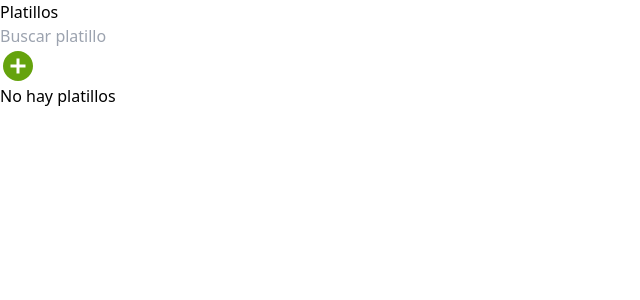
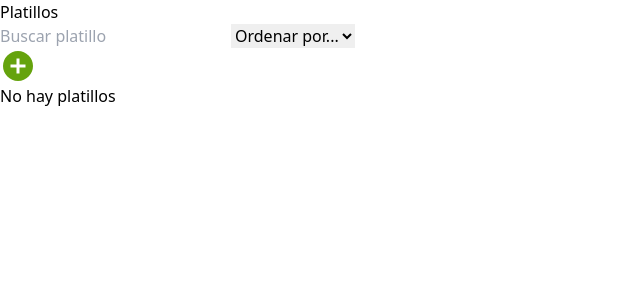
Before and after one commit to MAngelesGB/react-formulario, a React (Vite) app: page / in a window 1280 px wide. Shown: the top 300 px of the page, without its empty margins (0-640 px from the left). Built offline with nearby package versions, Linux system fonts and the light colour scheme.

Commit message:
Try to sort

```diff
--- a/src/App.jsx
+++ b/src/App.jsx
@@ -1,6 +1,7 @@
 import { useState } from 'react'
 import { PlatilloForm } from './components/PlatilloForm'
 import { PlatilloList } from './components/PlatilloList'
+
 function App() {
   const [dishes, setDishes] = useState([]) //Array de platillos
   const [isFormVisible, setIsFormVisible] = useState(false);
@@ -14,8 +15,6 @@ function App() {
     personas: '1'
   })
   const [filter, setFilter] = useState('');
-
-
 
   const handleInputChange = (e) => {
     const { name, value, type, checked } = e.target;
@@ -63,7 +62,6 @@ function App() {
     resetForm();
   }
 
-
   const handleUpdate = (filteredIndex) => {
     const originalIndex = dishes.findIndex(dish => dish === filteredDishes[filteredIndex]);
     setIsFormVisible(true);
@@ -76,7 +74,6 @@ function App() {
     newDishes.splice(originalIndex, 1);
     setDishes(newDishes);
   };
-
 
   const resetForm = () => {
     setForm({
@@ -114,6 +111,21 @@ function App() {
 
   const filteredDishes = filterDishes(dishes, filter);
 
+  const sortDishes = (sortBy) => {
+    let sortedDishes;
+    switch (sortBy) {
+      case 'nombre':
+        sortedDishes = [...dishes].sort((a, b) => a.nombre.localeCompare(b.nombre));
+        break;
+      case 'personas':
+        sortedDishes = [...dishes].sort((a, b) => a.personas - b.personas);
+        break;
+      default:
+        return;
+    }
+    setDishes(sortedDishes);
+  };
+
   return (
     <>
       <h1 className="text-3xl font-bold text-center my-4">Platillos</h1>
@@ -138,6 +150,11 @@ function App() {
             onChange={handleFilterChange}
             className="border border-gray-300 rounded px-4 py-2"
           />
+          <select onChange={(e) => sortDishes(e.target.value)}>
+            <option value="">Ordenar por...</option>
+            <option value="nombre">Nombre</option>
+            <option value="personas">Personas</option>
+        </select>
         </div>
 
         <a
```
